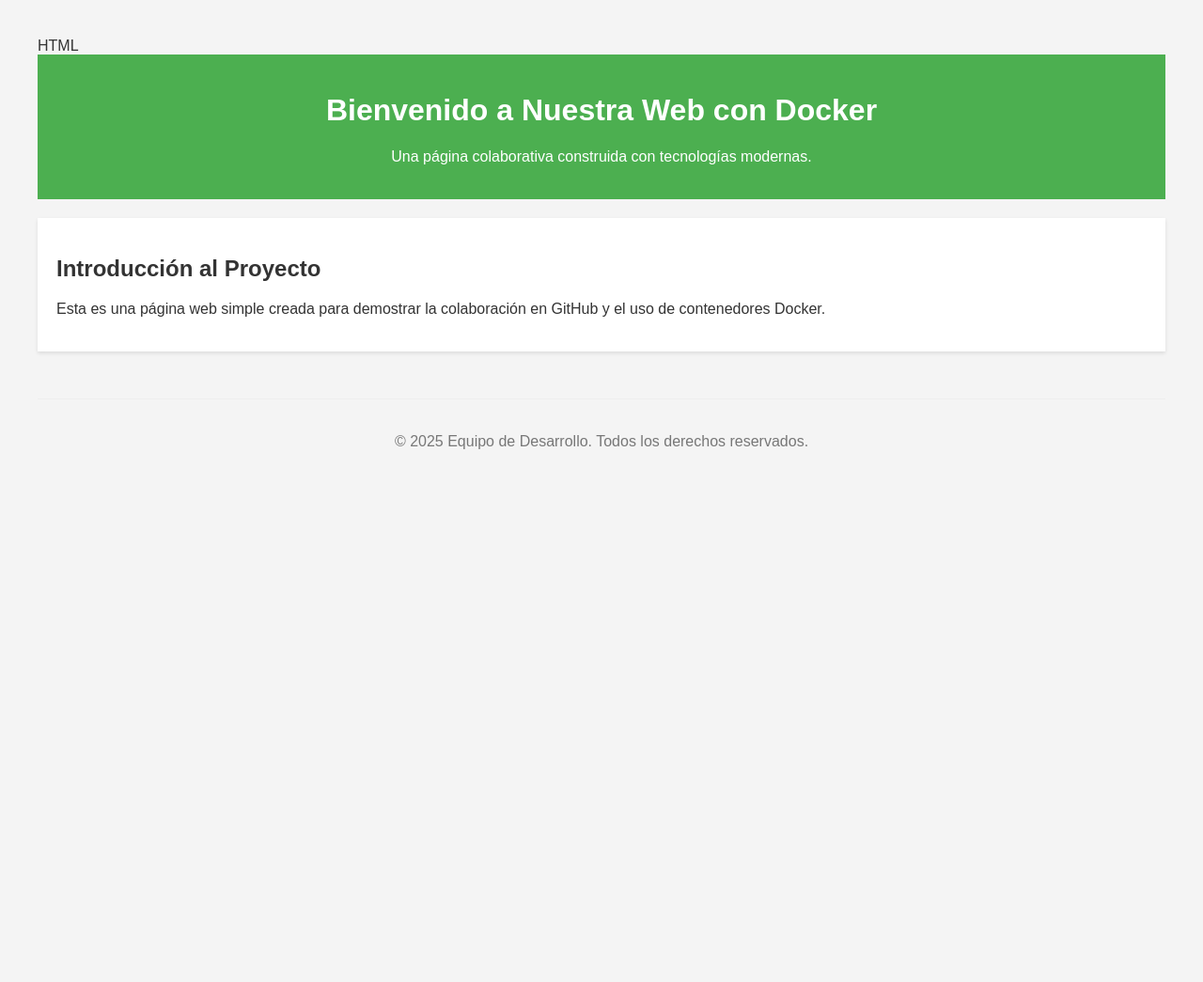
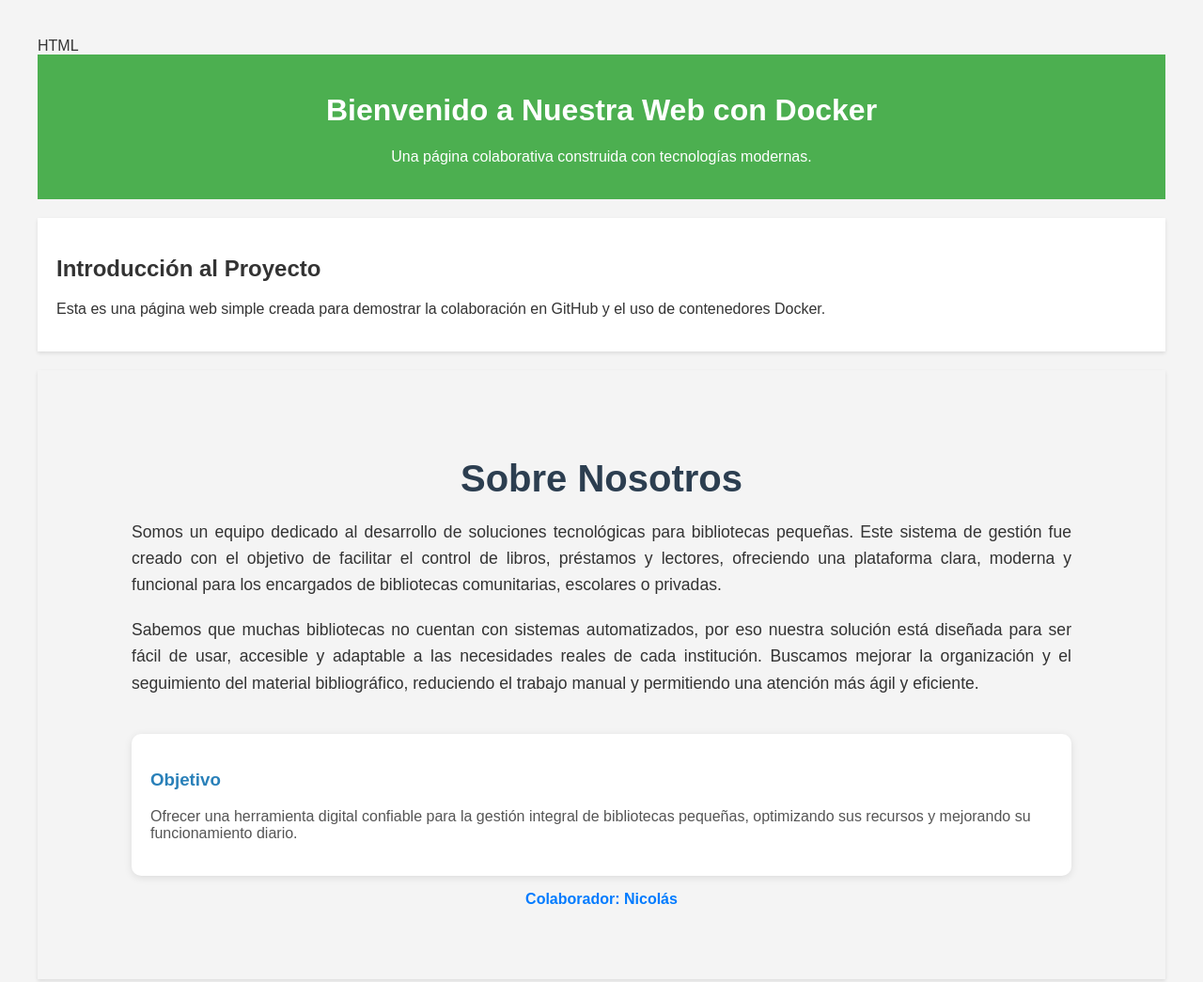
Before and after one commit to HERRAMIENTAS-DOCKER2025/web-colaborativa-docker, a plain HTML site: page index.html in a window 1280 px wide. Shown: the top 1045 px of the page at 94% size. Before the commit the page ends 800 px from the top, so only its background shows below. Drawn offline with Linux system fonts and the light colour scheme.

Commit message:
Añadir sección sobre nosotros
feat: Agregada sección de contacto. Closes #1

```diff
--- a/index.html
+++ b/index.html
@@ -27,6 +27,31 @@ solid #eee; color: #777; }
 <p>Esta es una página web simple creada para demostrar la colaboración en
 GitHub y el uso de contenedores Docker.</p>
 </section>
+<section id="sobre-nosotros" style="padding: 60px 20px; background-color: #f4f4f4; font-family: Arial, sans-serif;">
+    <div style="max-width: 1000px; margin: 0 auto;">
+        <h2 style="font-size: 2.5em; text-align: center; margin-bottom: 20px; color: #2c3e50;">Sobre Nosotros</h2>
+
+        <p style="font-size: 1.1em; color: #333; line-height: 1.6; text-align: justify;">
+            Somos un equipo dedicado al desarrollo de soluciones tecnológicas para bibliotecas pequeñas. Este sistema de gestión fue creado con el objetivo de facilitar el control de libros, préstamos y lectores, ofreciendo una plataforma clara, moderna y funcional
+            para los encargados de bibliotecas comunitarias, escolares o privadas.
+        </p>
+
+        <p style="font-size: 1.1em; color: #333; line-height: 1.6; margin-top: 20px; text-align: justify;">
+            Sabemos que muchas bibliotecas no cuentan con sistemas automatizados, por eso nuestra solución está diseñada para ser fácil de usar, accesible y adaptable a las necesidades reales de cada institución. Buscamos mejorar la organización y el seguimiento
+            del material bibliográfico, reduciendo el trabajo manual y permitiendo una atención más ágil y eficiente.
+        </p>
+
+        <div style="display: flex; flex-wrap: wrap; justify-content: space-around; margin-top: 40px; gap: 20px;">
+            <div style="flex: 1 1 300px; background-color: white; border-radius: 10px; padding: 20px; box-shadow: 0 2px 8px rgba(0,0,0,0.1);">
+                <h3 style="color: #2980b9;">Objetivo</h3>
+                <p style="color: #555;">
+                    Ofrecer una herramienta digital confiable para la gestión integral de bibliotecas pequeñas, optimizando sus recursos y mejorando su funcionamiento diario.
+                </p>
+            </div>
+        </div>
+    </div>
+    <p style="text-align: center;"><span class="colaborador">Colaborador: Nicolás</span></p>
+</section>
 <footer>
 <p>&copy; 2025 Equipo de Desarrollo. Todos los derechos reservados.</p>
 </footer>
```
